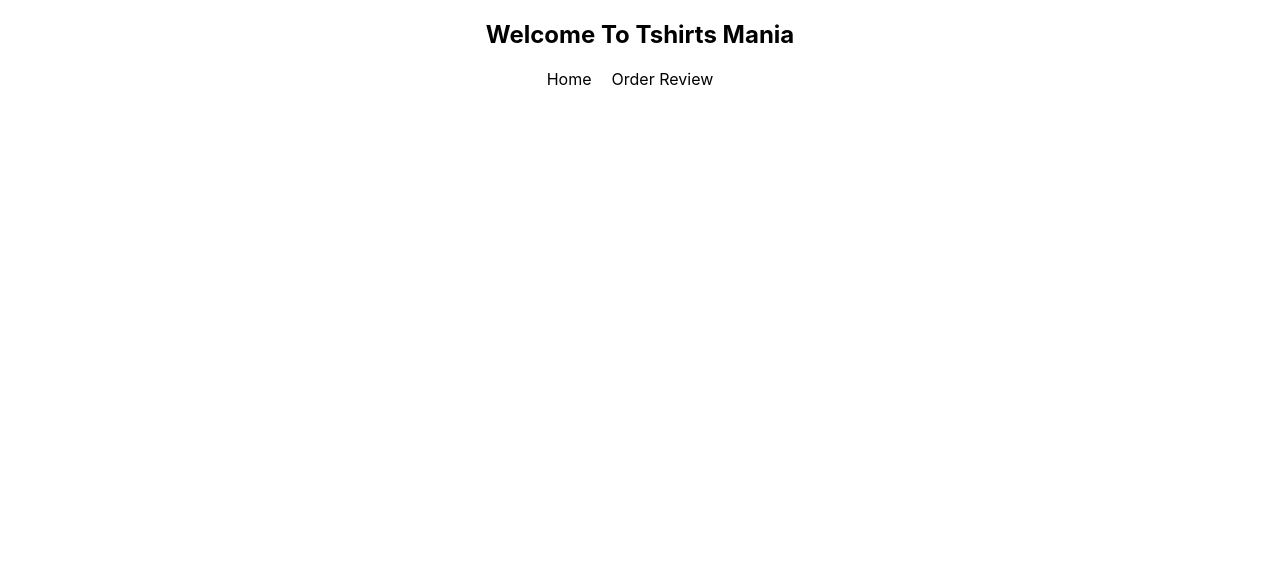
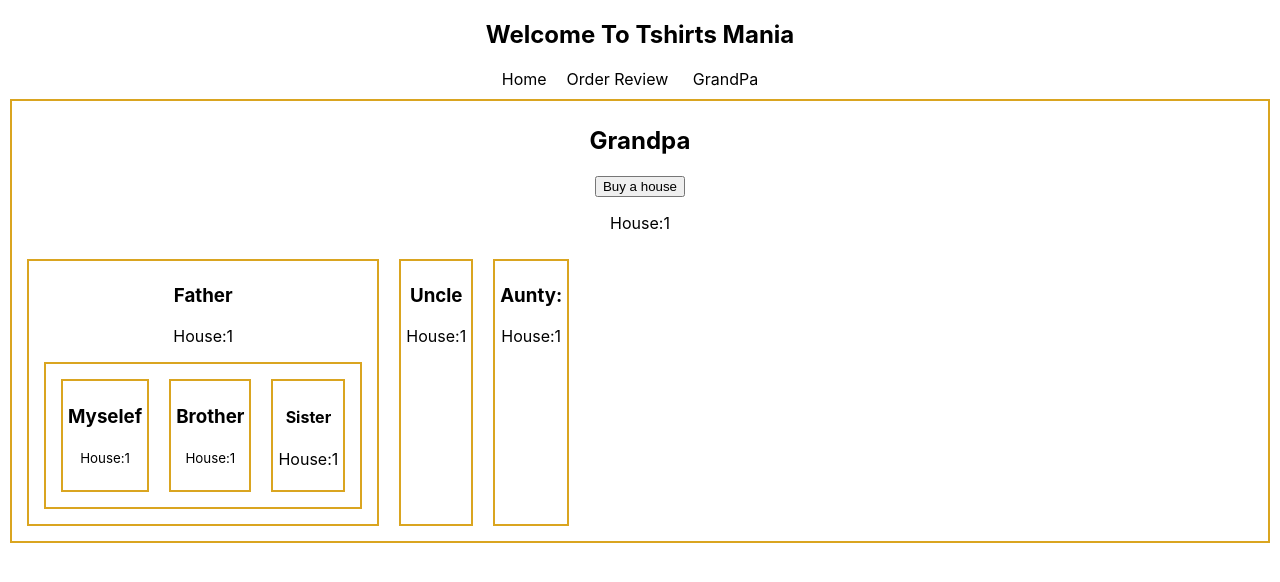
Before and after one commit to tanverrana/tshirt-mania, a React (Create React App) app: page /grandpa in a window 1280 px wide. Shown: the top 582 px of the page. Built offline with nearby package versions, Linux system fonts and the light colour scheme.

Commit message:
create components and state change

```diff
--- a/src/App.js
+++ b/src/App.js
@@ -3,6 +3,7 @@ import Home from './components/Home/Home';
 import Header from './components/Header/Header';
 import { Route, Routes } from 'react-router-dom';
 import OrderReview from './components/OrderReview/OrderReview';
+import Grandpa from './components/Grandpa/Grandpa';
 
 function App() {
   return (
@@ -12,6 +13,7 @@ function App() {
         <Route path="/" element={<Home></Home>}></Route>
         <Route path="/home" element={<Home></Home>}></Route>
         <Route path="/orderreview" element={<OrderReview></OrderReview>}></Route>
+        <Route path="/grandpa" element={<Grandpa></Grandpa>}></Route>
       </Routes>
     </div>
   );
--- /dev/null
+++ b/src/components/Aunty/Aunty.js
@@ -0,0 +1,12 @@
+import React from 'react';
+
+const Aunty = ({ house }) => {
+    return (
+        <div>
+            <h3>Aunty:</h3>
+            <p>House:{house}</p>
+        </div>
+    );
+};
+
+export default Aunty;
--- /dev/null
+++ b/src/components/Brother/Brother.js
@@ -0,0 +1,12 @@
+import React from 'react';
+
+const Brother = ({ house }) => {
+    return (
+        <div>
+            <h3> Brother</h3>
+            <p><small>House:{house}</small></p>
+        </div>
+    );
+};
+
+export default Brother;
--- /dev/null
+++ b/src/components/Father/Father.js
@@ -0,0 +1,20 @@
+import React from 'react';
+import Brother from '../Brother/Brother';
+import Myself from '../Myself/Myself';
+import Sister from '../Sister/Sister';
+
+const Father = ({ house }) => {
+    return (
+        <div>
+            <h3> Father</h3>
+            <p>House:{house} </p>
+            <div style={{ display: 'flex' }}>
+                <Myself house={house}></Myself>
+                <Brother house={house}></Brother>
+                <Sister house={house}></Sister>
+            </div>
+        </div>
+    );
+};
+
+export default Father;
--- /dev/null
+++ b/src/components/Grandpa/Grandpa.css
@@ -0,0 +1,10 @@
+.grandpa{
+    border: 2px solid goldenrod;
+    margin: 10px;
+    padding: 5px;
+}
+.grandpa div{
+    border: 2px solid goldenrod;
+    margin: 10px;
+    padding: 5px;
+}
--- /dev/null
+++ b/src/components/Grandpa/Grandpa.js
@@ -0,0 +1,28 @@
+import React from 'react';
+import { useState } from 'react';
+import Aunty from '../Aunty/Aunty';
+import Father from '../Father/Father';
+import Uncle from '../Uncle/Uncle';
+import "./Grandpa.css";
+
+const Grandpa = () => {
+    const [house, setHouse] = useState(1);
+    const handleBuyAHouse = () => {
+        const newHouseCount = house + 1;
+        setHouse(newHouseCount);
+    }
+    return (
+        <div className="grandpa">
+            <h2>Grandpa</h2>
+            <button onClick={handleBuyAHouse}>Buy a house</button>
+            <p>House:{house}</p>
+            <section style={{ display: 'flex' }}>
+                <Father house={house}></Father>
+                <Uncle house={house}></Uncle>
+                <Aunty house={house}></Aunty>
+            </section>
+        </div>
+    );
+};
+
+export default Grandpa;
--- a/src/components/Header/Header.js
+++ b/src/components/Header/Header.js
@@ -9,6 +9,7 @@ const Header = () => {
             <nav>
                 <Link to="/home">Home</Link>
                 <Link to="/orderreview">Order Review</Link>
+                <Link to="/grandpa"> GrandPa</Link>
             </nav>
         </div>
     );
--- /dev/null
+++ b/src/components/Myself/Myself.js
@@ -0,0 +1,12 @@
+import React from 'react';
+
+const Myself = ({ house }) => {
+    return (
+        <div>
+            <h3>Myselef</h3>
+            <p><small>House:{house}</small></p>
+        </div>
+    );
+};
+
+export default Myself;
--- /dev/null
+++ b/src/components/Sister/Sister.js
@@ -0,0 +1,12 @@
+import React from 'react';
+
+const Sister = ({ house }) => {
+    return (
+        <div>
+            <h4>Sister</h4>
+            <p>House:{house}</p>
+        </div>
+    );
+};
+
+export default Sister;
--- /dev/null
+++ b/src/components/Uncle/Uncle.js
@@ -0,0 +1,12 @@
+import React from 'react';
+
+const Uncle = ({ house }) => {
+    return (
+        <div>
+            <h3>Uncle</h3>
+            <p>House:{house}</p>
+        </div>
+    );
+};
+
+export default Uncle;
```
Also changed, not shown: src/components/Uncle/Uncle.css (added).
